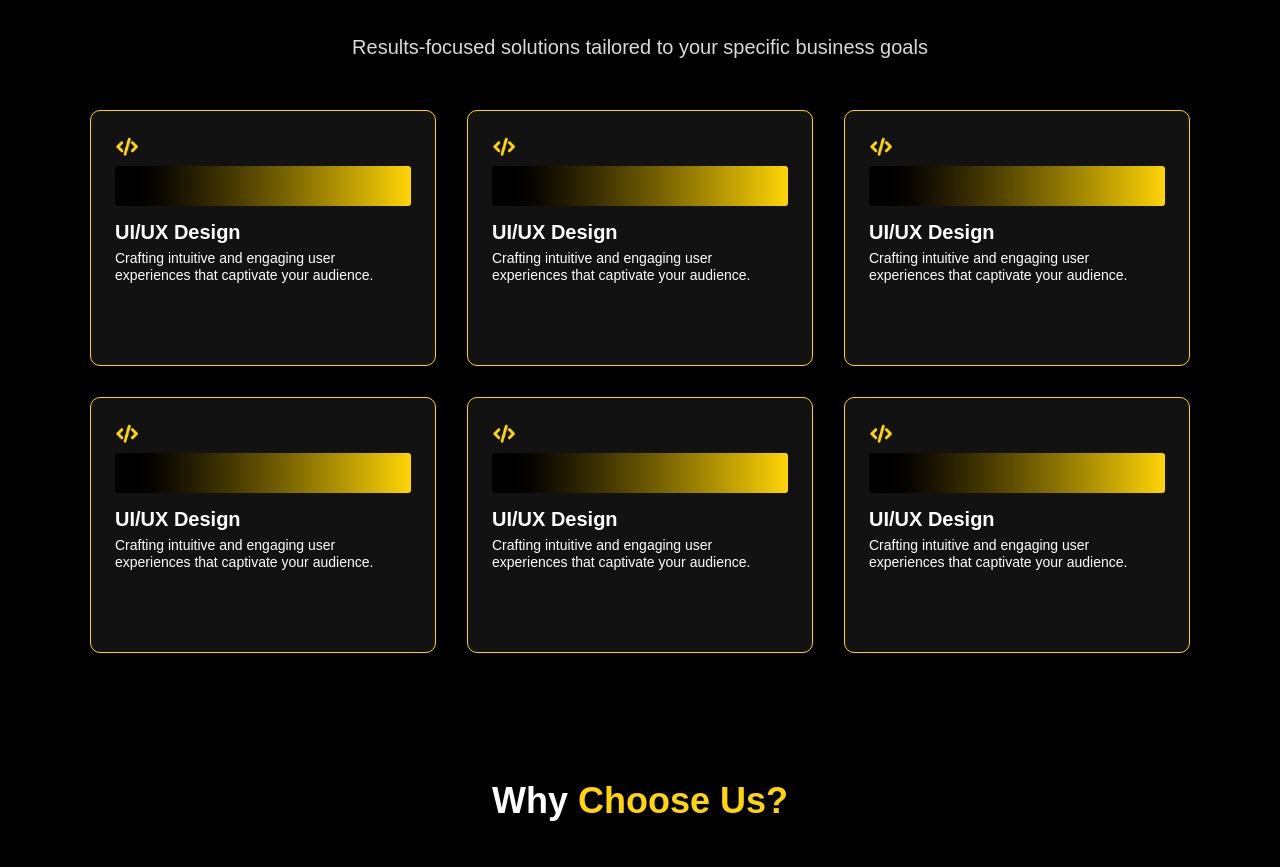
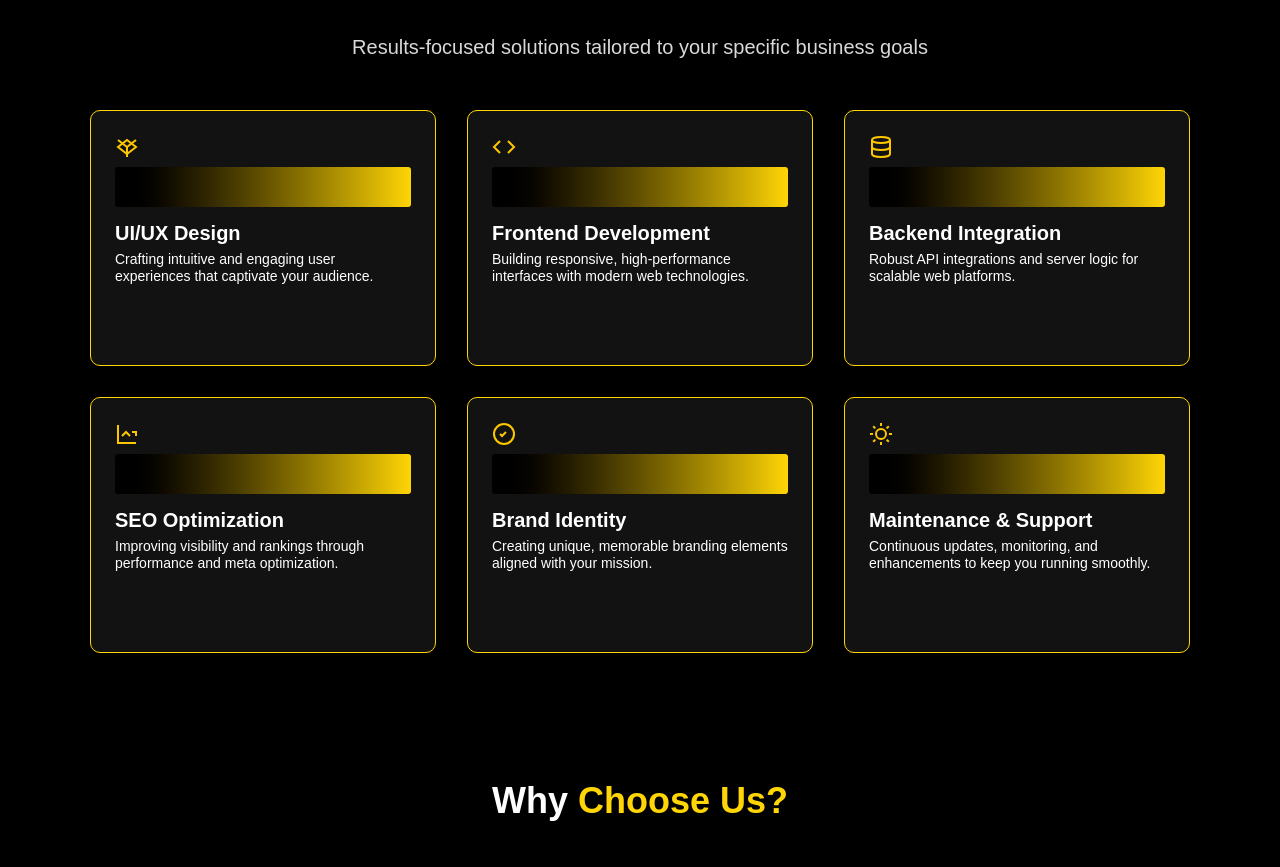
Before and after one commit to sanket5257/ramscript, a Next.js app: page / in a window 1280 px wide. Shown: the part 1000-1867 px from the top of the page. Built offline with nearby package versions, Linux system fonts and the light colour scheme.

Commit message:
Add services data and update Services component for dynamic rendering

```diff
--- a/src/components/Services.jsx
+++ b/src/components/Services.jsx
@@ -1,24 +1,100 @@
-"use client"
+'use client';
 import React, { useEffect, useRef, useState } from 'react';
 
-// CARD COMPONENT
-const Card = ({ direction = 'left' }) => {
+const services = [
+  {
+    title: 'UI/UX Design',
+    desc: 'Crafting intuitive and engaging user experiences that captivate your audience.',
+    icon: (
+      <svg className="w-6 h-6 text-yellow-400" viewBox="0 0 24 24" fill="none" stroke="currentColor" strokeWidth="2">
+        <path d="M12 19l9-7-9-7-9 7 9 7z" />
+        <path d="M12 12l9-7" />
+        <path d="M12 12v10" />
+        <path d="M12 12L3 5" />
+      </svg>
+    ),
+    direction: 'left',
+  },
+  {
+    title: 'Frontend Development',
+    desc: 'Building responsive, high-performance interfaces with modern web technologies.',
+    icon: (
+      <svg className="w-6 h-6 text-yellow-400" viewBox="0 0 24 24" fill="none" stroke="currentColor" strokeWidth="2">
+        <path d="M16 18l6-6-6-6" />
+        <path d="M8 6L2 12l6 6" />
+      </svg>
+    ),
+    direction: 'left',
+  },
+  {
+    title: 'Backend Integration',
+    desc: 'Robust API integrations and server logic for scalable web platforms.',
+    icon: (
+      <svg className="w-6 h-6 text-yellow-400" fill="none" viewBox="0 0 24 24" stroke="currentColor" strokeWidth="2">
+        <ellipse cx="12" cy="5" rx="9" ry="3" />
+        <path d="M3 5v14c0 1.657 4.03 3 9 3s9-1.343 9-3V5" />
+        <path d="M3 12c0 1.657 4.03 3 9 3s9-1.343 9-3" />
+      </svg>
+    ),
+    direction: 'left',
+  },
+  {
+    title: 'SEO Optimization',
+    desc: 'Improving visibility and rankings through performance and meta optimization.',
+    icon: (
+      <svg className="w-6 h-6 text-yellow-400" fill="none" stroke="currentColor" strokeWidth="2" viewBox="0 0 24 24">
+        <path d="M3 3v18h18" />
+        <path d="M7 14l4-4 4 4" />
+        <path d="M17 10h4v4" />
+      </svg>
+    ),
+    direction: 'right',
+  },
+  {
+    title: 'Brand Identity',
+    desc: 'Creating unique, memorable branding elements aligned with your mission.',
+    icon: (
+      <svg className="w-6 h-6 text-yellow-400" fill="none" stroke="currentColor" strokeWidth="2" viewBox="0 0 24 24">
+        <circle cx="12" cy="12" r="10" />
+        <path d="M8 12l2 2 4-4" />
+      </svg>
+    ),
+    direction: 'right',
+  },
+  {
+    title: 'Maintenance & Support',
+    desc: 'Continuous updates, monitoring, and enhancements to keep you running smoothly.',
+    icon: (
+      <svg className="w-6 h-6 text-yellow-400" fill="none" stroke="currentColor" strokeWidth="2" viewBox="0 0 24 24">
+        <path d="M12 1v3" />
+        <path d="M12 20v3" />
+        <path d="M4.22 4.22l2.12 2.12" />
+        <path d="M17.66 17.66l2.12 2.12" />
+        <path d="M1 12h3" />
+        <path d="M20 12h3" />
+        <path d="M4.22 19.78l2.12-2.12" />
+        <path d="M17.66 6.34l2.12-2.12" />
+        <circle cx="12" cy="12" r="5" />
+      </svg>
+    ),
+    direction: 'right',
+  },
+];
+
+
+// Card Component
+const Card = ({ icon, title, desc, direction }) => {
   const ref = useRef(null);
   const [isVisible, setVisible] = useState(false);
 
   useEffect(() => {
     const observer = new IntersectionObserver(
-      ([entry]) => {
-        if (entry.isIntersecting) setVisible(true);
-      },
+      ([entry]) => entry.isIntersecting && setVisible(true),
       { threshold: 0.2 }
     );
 
     if (ref.current) observer.observe(ref.current);
-
-    return () => {
-      if (ref.current) observer.unobserve(ref.current);
-    };
+    return () => ref.current && observer.unobserve(ref.current);
   }, []);
 
   return (
@@ -37,11 +113,7 @@ const Card = ({ direction = 'left' }) => {
       {/* Icon with Gradient Bar */}
       <div className="flex flex-col mb-4">
         <div className="flex items-center mb-2">
-          <img
-            src="/devicon.png"
-            alt="icon"
-            className="w-[23px] h-[23px] mr-3 object-contain"
-          />
+          <div className="mr-3">{icon}</div>
         </div>
         <div className="relative w-full h-[40px] overflow-hidden rounded-[3px]">
           <div className="absolute inset-0 bg-gradient-to-r from-[#000000] to-[#FFD506] transition-transform duration-500 group-hover:translate-x-[30%]"></div>
@@ -50,44 +122,34 @@ const Card = ({ direction = 'left' }) => {
 
       {/* Title */}
       <div className="font-extrabold text-white mb-2 text-[20px] leading-[100%] font-inter">
-        UI/UX Design
+        {title}
       </div>
 
       {/* Description */}
       <div className="font-normal text-white text-[14px] leading-[120%] font-inter">
-        Crafting intuitive and engaging user experiences that captivate your audience.
+        {desc}
       </div>
     </div>
   );
 };
 
-
-// SERVICES SECTION
+// Services Section
 const Services = () => (
   <section className="bg-black w-full py-16 px-4 sm:px-8 md:px-16">
-    {/* Title */}
     <h1 className="text-white font-extrabold text-[32px] sm:text-[40px] md:text-[48px] text-center font-inter mb-4">
       Services
     </h1>
-
-    {/* Subtitle */}
     <p className="text-[#D9D9D9] text-[16px] sm:text-[18px] md:text-[20px] text-center max-w-[700px] mx-auto mb-12 font-inter">
       Results-focused solutions tailored to your specific business goals
     </p>
-
-    {/* Cards Grid */}
     <div className="flex flex-wrap justify-center gap-6 md:gap-[31px]">
-      {[...Array(3)].map((_, i) => (
-        <Card key={i} direction="left" />
-      ))}
-      {[...Array(3)].map((_, i) => (
-        <Card key={i} direction="right" />
+      {services.map((service, i) => (
+        <Card key={i} {...service} />
       ))}
     </div>
   </section>
 );
 
-// MAIN APP
 function App() {
   return (
     <div id="services">
--- a/src/components/WhyChooseUs.jsx
+++ b/src/components/WhyChooseUs.jsx
@@ -62,7 +62,7 @@ export default function WhyChooseUs() {
             return (
               <div
                 key={idx}
-                className={`bg-[#1a1a1a] border border-[#FFD506]/40 p-6 rounded-xl shadow-md hover:shadow-yellow-500/20 hover:scale-[1.03] transition-all duration-300 ease-in-out ${
+                className={`bg-[#1a1a1a] border border-[#FFD506]/40 p-6 rounded-xl shadow-md transition-all duration-300 ease-in-out hover:scale-[1.03] hover:drop-shadow-[0_0_12px_#FFD506] ${
                   isCenterCol ? 'lg:row-span-2' : ''
                 }`}
               >
```
